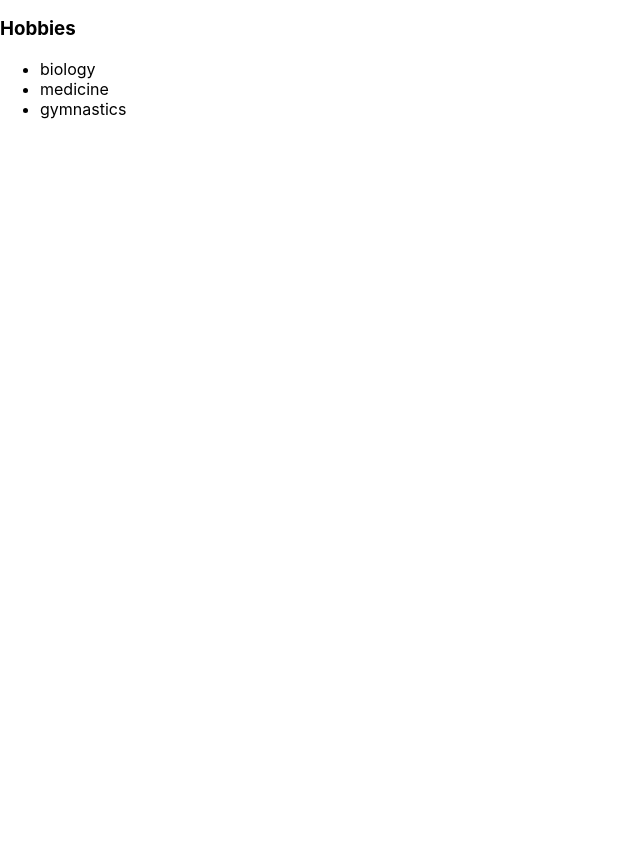
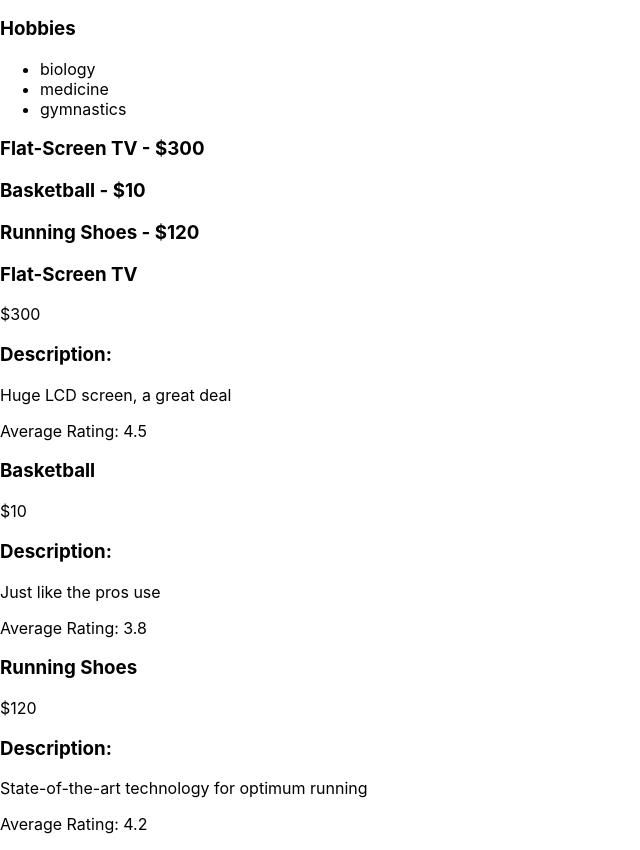
Before and after one commit to lcheunglci/react-design-patterns-practice, a React (Create React App) app: page / in a window 1280 px wide. Shown: the part 680-1530 px from the top of the page, without its empty margins (0-640 px from the left). Before the commit the page ends 815 px from the top, so only its background shows below. Built offline with nearby package versions, Linux system fonts and the light colour scheme.

Commit message:
Add the product list items

```diff
--- a/src/App.js
+++ b/src/App.js
@@ -1,5 +1,9 @@
 import { LargePersonListItem } from './people/LargePersonListItem';
 import { SmallPersonListItem } from './people/SmallPersonListItem';
+import { LargeProductListItem} from './products/LargeProductListItem';
+import { SmallProductListItem} from './products/SmallProductListItem';
+
+
 import { RegularList } from './RegularLIst';
 //import { SplitScreen } from './SplitScreen';
 
@@ -56,6 +60,8 @@
     <>
       <RegularList items={people} resourceName="person" itemComponent={SmallPersonListItem} />
       <RegularList items={people} resourceName="person" itemComponent={LargePersonListItem} />
+      <RegularList items={products} resourceName="product" itemComponent={SmallProductListItem} />
+      <RegularList items={products} resourceName="product" itemComponent={LargeProductListItem} />
     </>
 
 
--- a/src/products/LargeProductListItem.js
+++ b/src/products/LargeProductListItem.js
@@ -0,0 +1,13 @@
+export const LargeProductListItem = ({ product }) => {
+    const { name, price, description, rating } = product;
+
+    return (
+        <>
+        <h3>{name}</h3>
+        <p>{price}</p>
+        <h3>Description:</h3>
+        <p>{description}</p>
+        <p>Average Rating: {rating}</p>
+        </>
+    );
+}
--- a/src/products/SmallProductListItem.js
+++ b/src/products/SmallProductListItem.js
@@ -0,0 +1,7 @@
+export const SmallProductListItem = ({ product }) => {
+    const { name, price } = product;
+
+    return (
+        <h3>{name} - {price}</h3>
+    );
+}
```
